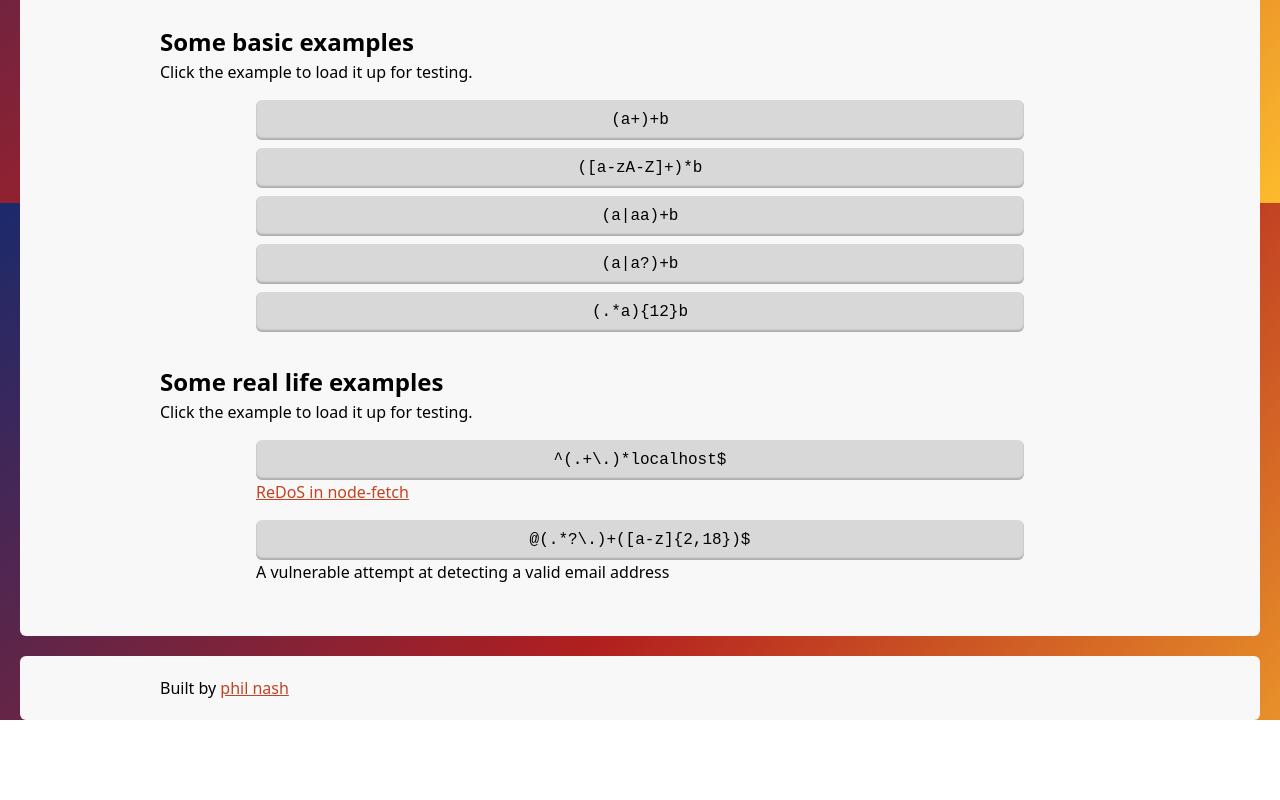
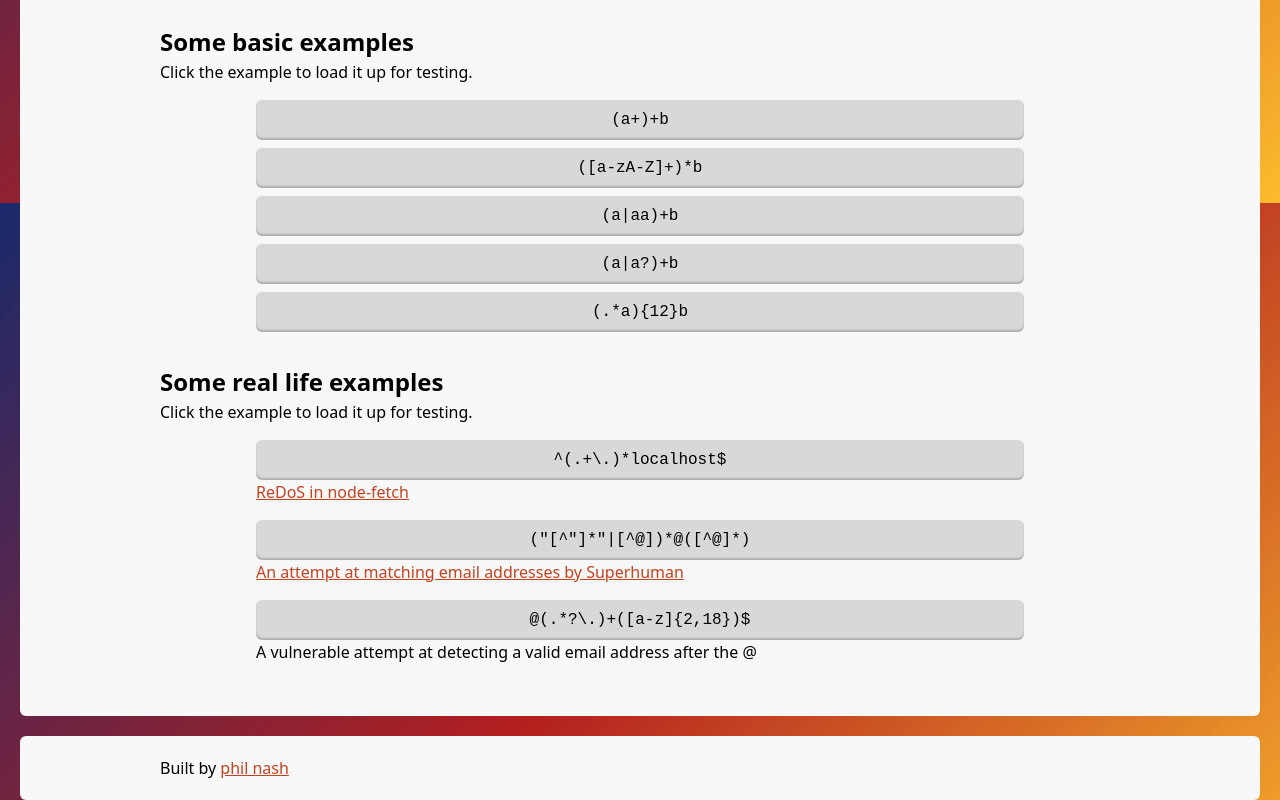
Before and after one commit to philnash/regexp-timer, a website: page index.html in a window 1280 px wide. Shown: the part 597-1397 px from the top of the page. Before the commit the page ends 1317 px from the top, so only its background shows below. Drawn offline with Linux system fonts and the light colour scheme.

Commit message:
Added email regex by Superhuman

```diff
--- a/index.html
+++ b/index.html
@@ -122,10 +122,26 @@
           <li>
             <span
               class="example"
+              data-example-string='"""""""""""""""""""""""""""""""""""""'
+              >("[^"]*"|[^@])*@([^@]*)</span
+            >
+            <p>
+              <a
+                href="https://blog.superhuman.com/how-to-eliminate-regular-expression-denial-of-service/"
+                >An attempt at matching email addresses by Superhuman</a
+              >
+            </p>
+          </li>
+          <li>
+            <span
+              class="example"
               data-example-string="@............................travelersinsurance!"
               >@(.*?\.)+([a-z]{2,18})$</span
             >
-            <p>A vulnerable attempt at detecting a valid email address</p>
+            <p>
+              A vulnerable attempt at detecting a valid email address after the
+              @
+            </p>
           </li>
         </ul>
       </section>
```
